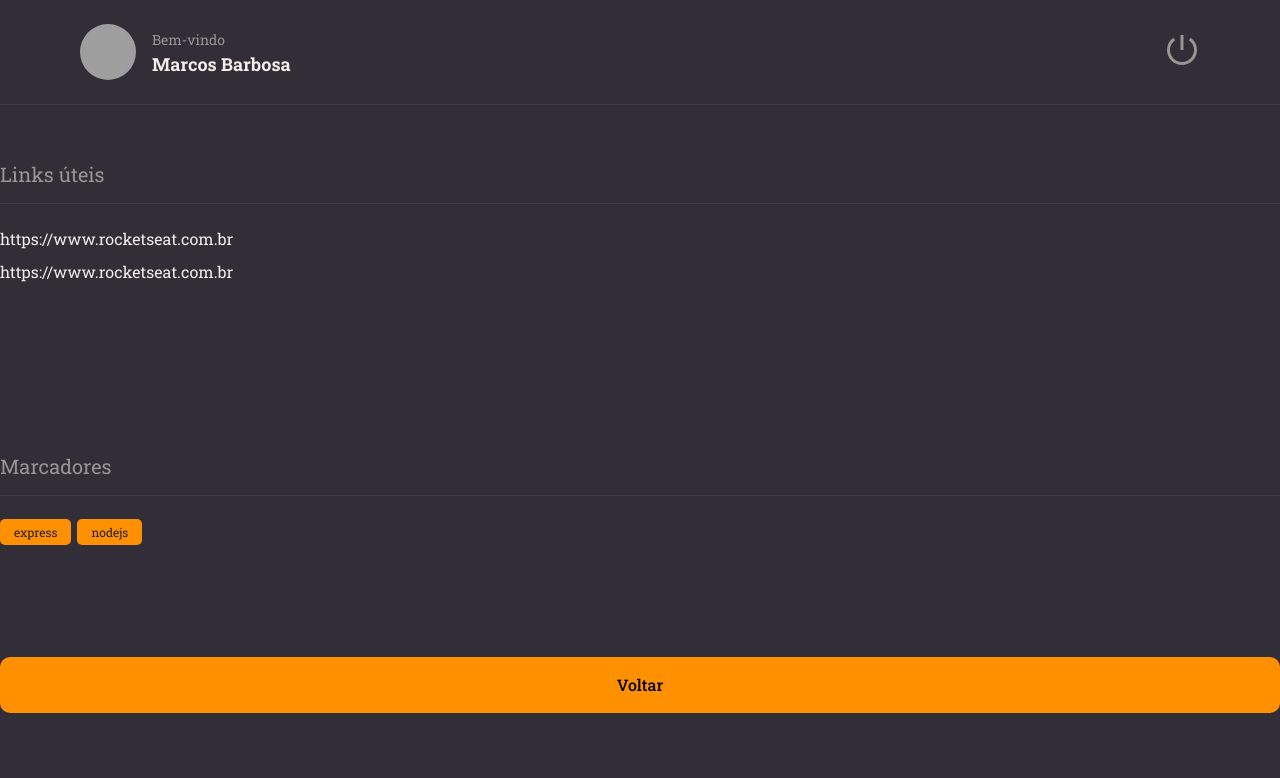
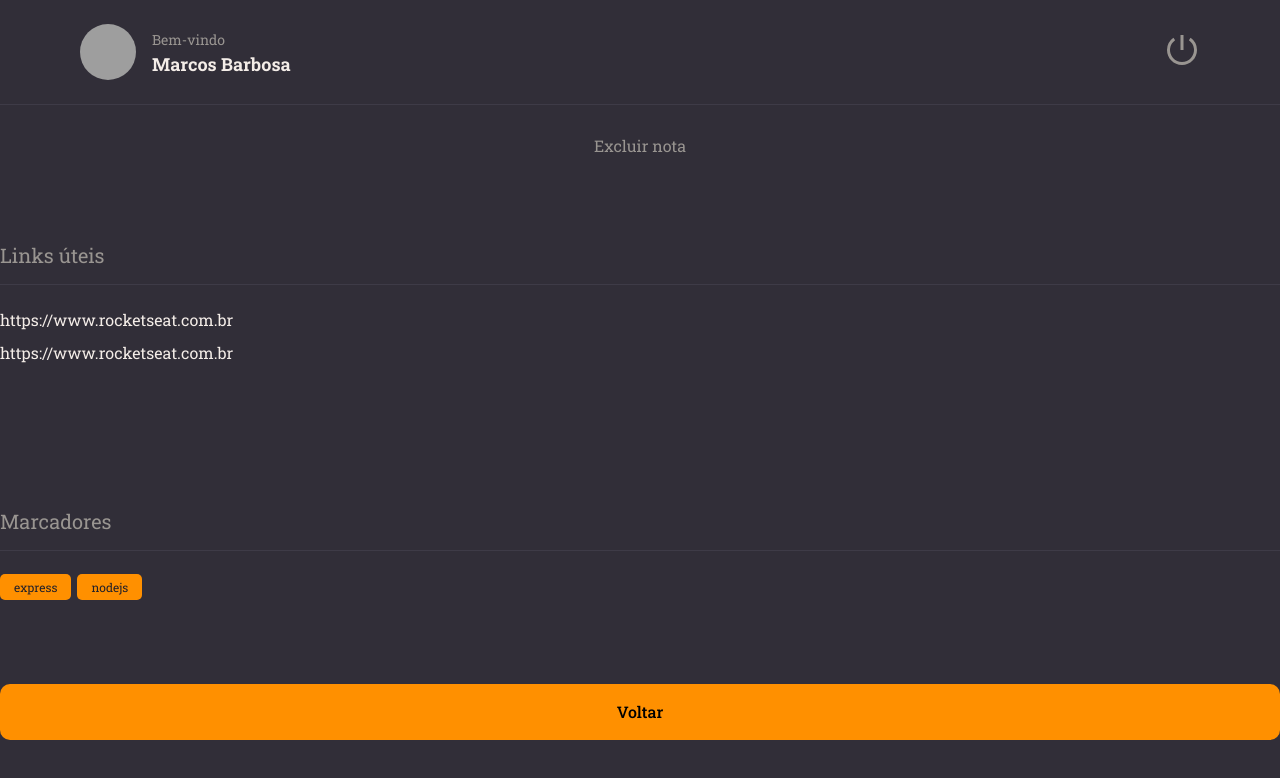
Before and after one commit to helgannick/rocketnotes, a React (Vite) app: page / in a window 1280 px wide. Shown: the top 778 px of the page. Built offline with nearby package versions, Linux system fonts and the light colour scheme; grey boxes are pictures that could not be loaded.

Commit message:
create buttontext

```diff
--- /dev/null
+++ b/src/components/ButtonText/index.jsx
@@ -0,0 +1,13 @@
+import { Container } from './styles';
+
+export function ButtonText({title, ...rest}){
+  return(
+    <Container
+      type='button'
+      {...rest}
+    >
+
+      {title}
+    </Container>
+  );
+}
--- /dev/null
+++ b/src/components/ButtonText/styles.js
@@ -0,0 +1,9 @@
+import styled from'styled-components';
+
+export const Container = styled.button`
+  background: none;
+  color: ${({ theme }) => theme.COLORS.GRAY_100};
+
+  border: none;
+  font-size: 16px;
+`;
--- a/src/pages/Details/Index.jsx
+++ b/src/pages/Details/Index.jsx
@@ -1,5 +1,6 @@
 import { Container, Links } from "./styles.js";
 import { Button } from "../../components/Button";
+import { ButtonText } from "../../components/ButtonText";
 import { Header } from "../../components/Header";
 import { Section } from "../../components/Section";
 import { Tags } from "../../components/Tags";
@@ -10,6 +11,8 @@
     <Container>
 
       <Header/>
+
+      <ButtonText title='Excluir nota'/>
 
       <Section title='Links úteis'>
         <Links>
```
